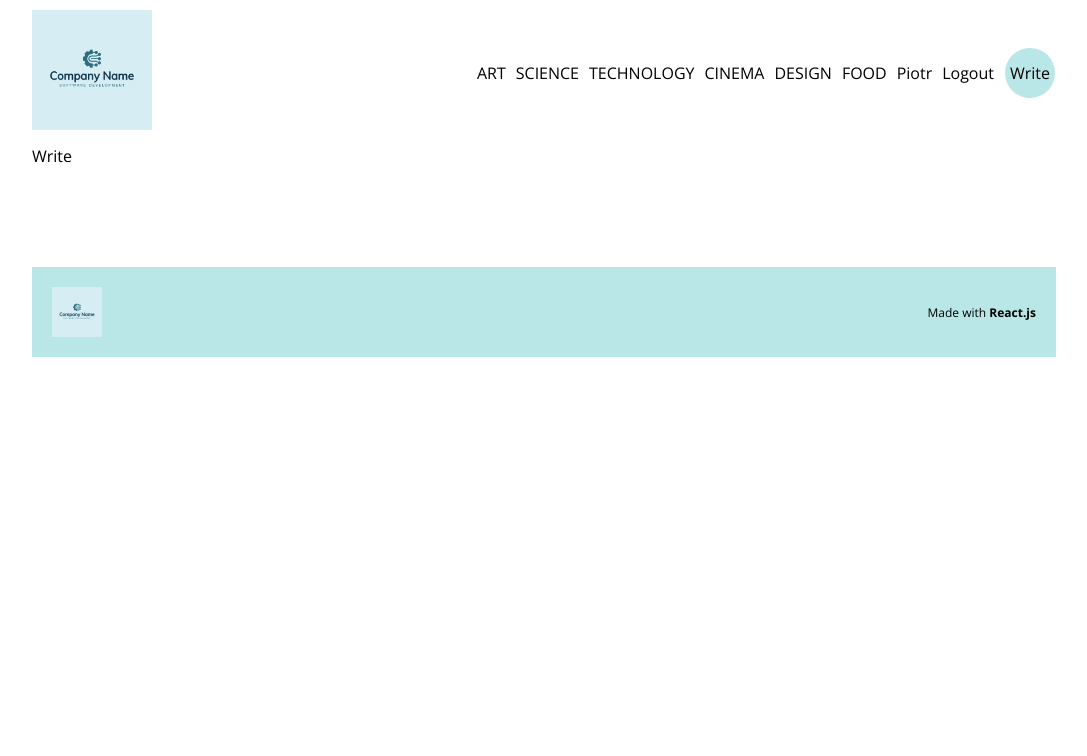
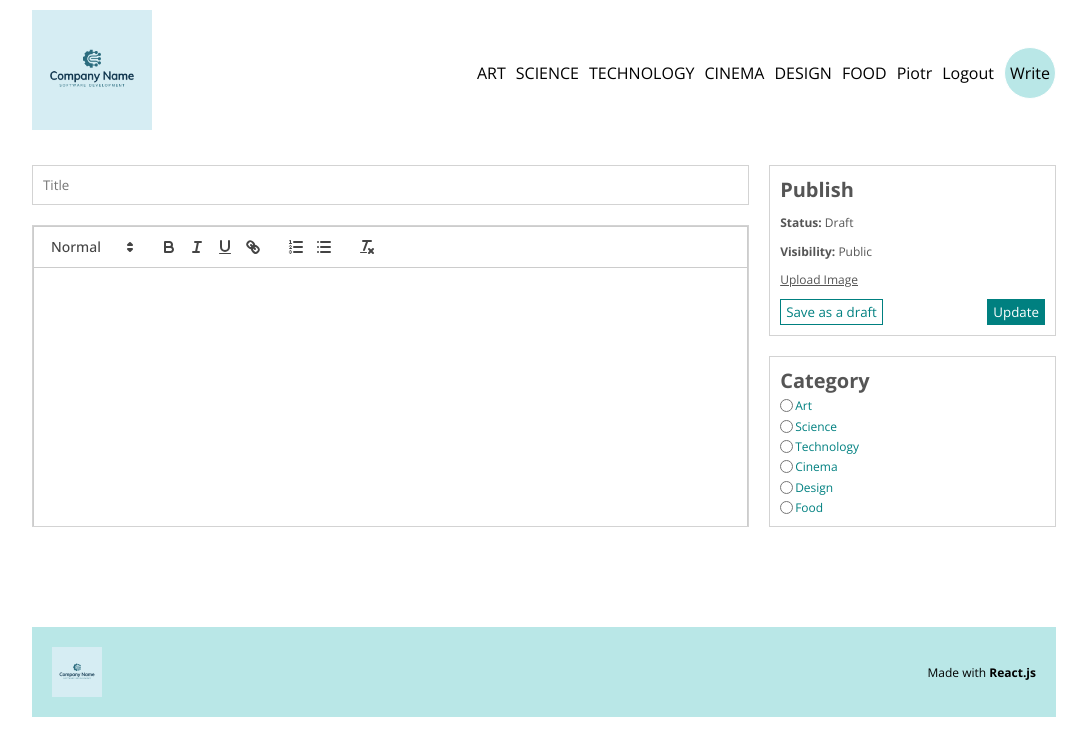
Before and after one commit to PiotrKukula0/Blog, a React (Create React App) app in the folder client/: page /write in a window 1280 px wide. Shown: the top 756 px of the page, without its empty margins (96-1183 px from the left). Built offline with nearby package versions, Linux system fonts and the light colour scheme.

Commit message:
Post Page Design

```diff
--- a/client/package.json
+++ b/client/package.json
@@ -9,6 +9,7 @@
     "node-sass": "^8.0.0",
     "react": "^18.0.0",
     "react-dom": "^18.0.0",
+    "react-quill": "^2.0.0",
     "react-router-dom": "^6.8.0",
     "react-scripts": "^5.0.1",
     "sass": "^1.58.0",
--- a/client/src/pages/Write.jsx
+++ b/client/src/pages/Write.jsx
@@ -1,8 +1,60 @@
-import React from 'react'
+import React, { useState } from 'react'
+import ReactQuill from 'react-quill';
+import 'react-quill/dist/quill.snow.css';
 
 const Write = () => {
+  const [value, setValue] = useState('');
+
   return (
-    <div>Write</div>
+    <div className='add'>
+      <div className='content'>
+        <input type="text" placeholder='Title' />
+        <div className='editorContainer'>
+          <ReactQuill className='editor' theme="snow" value={value} onChange={setValue} />
+        </div>
+      </div>
+      <div className='menu'>
+        <div className='item'>
+          <h1>Publish</h1>
+          <span>
+            <b>Status: </b> Draft
+          </span>
+          <span>
+            <b>Visibility: </b> Public
+          </span>
+          <input style={{ display: 'none' }} type="file" id='file' name='' />
+          <label className='file' htmlFor='file'>Upload Image</label>
+          <div className='buttons'>
+            <button>Save as a draft</button>
+            <button>Update</button>
+          </div>
+        </div>
+        <div className='item'>
+          <h1>Category</h1>
+          <div className='cat'>
+
+
+            <input type="radio" name='cat' value="art" id="art" />
+            <label htmlFor='art'>Art</label>
+          </div>
+          <div className='cat'>
+            <input type="radio" name='cat' value="science" id="science" />
+            <label htmlFor='science'>Science</label></div>
+          <div className='cat'>
+            <input type="radio" name='cat' value="technology" id="technology" />
+            <label htmlFor='technology'>Technology</label></div>
+          <div className='cat'>
+            <input type="radio" name='cat' value="cinema" id="cinema" />
+            <label htmlFor='cinema'>Cinema</label></div>
+          <div className='cat'>
+            <input type="radio" name='cat' value="design" id="design" />
+            <label htmlFor='design'>Design</label></div>
+          <div className='cat'>
+            <input type="radio" name='cat' value="food" id="food" />
+            <label htmlFor='food'>Food</label></div>
+        </div>
+      </div>
+    </div>
   )
 }
 
--- a/client/src/style.scss
+++ b/client/src/style.scss
@@ -299,5 +299,91 @@ $lightGreen : #b9e7e7;
                 }
             }
         }
+
+        //write
+
+        .add {
+            margin-top: 20px;
+            display: flex;
+            gap: 20px;
+
+            .content {
+                flex: 5;
+                display: flex;
+                flex-direction: column;
+                gap: 20px;
+
+                input {
+                    padding: 10px;
+                    border: 1px solid lightgrey;
+                }
+
+                .editorContainer {
+                    height: 300px;
+                    overflow: scroll;
+                    border: 1px solid lightgray;
+
+                    .editor {
+                        height: 100%;
+                        border: none;
+                    }
+                }
+            }
+
+            .menu {
+                flex: 2;
+                display: flex;
+                flex-direction: column;
+                gap: 20px;
+
+                .item {
+                    border: 1px solid lightgray;
+                    padding: 10px;
+                    flex: 1;
+                    display: flex;
+                    flex-direction: column;
+                    justify-content: space-between;
+                    font-size: 12px;
+                    color: #555;
+
+                    h1 {
+                        font-size: 20px;
+                    }
+
+                    .file {
+                        text-decoration: underline;
+                        cursor: pointer;
+                    }
+
+                    .buttons {
+                        display: flex;
+                        justify-content: space-between;
+
+                        :first-child {
+                            cursor: pointer;
+                            color: teal;
+                            background-color: white;
+                            border: 1px solid teal;
+                            padding: 3px 5px;
+                        }
+
+                        :last-child {
+                            cursor: pointer;
+                            color: white;
+                            background-color: teal;
+                            border: 1px solid teal;
+                            padding: 3px 5px;
+                        }
+                    }
+
+                    .cat{
+                        display: flex;
+                        align-items: center;
+                        gap: 2px;
+                        color: teal;
+                    }
+                }
+            }
+        }
     }
 }
```
Also changed, not shown: 1 other file (tests, documents, lock files or other folders).
